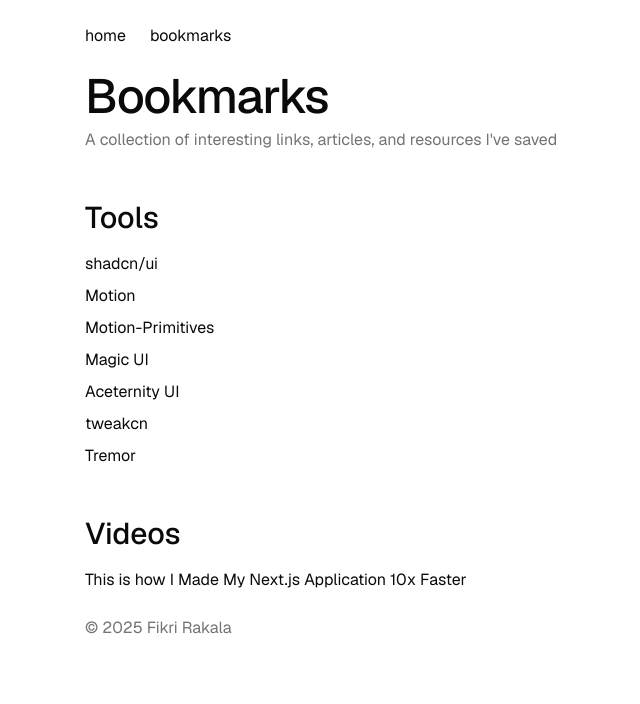
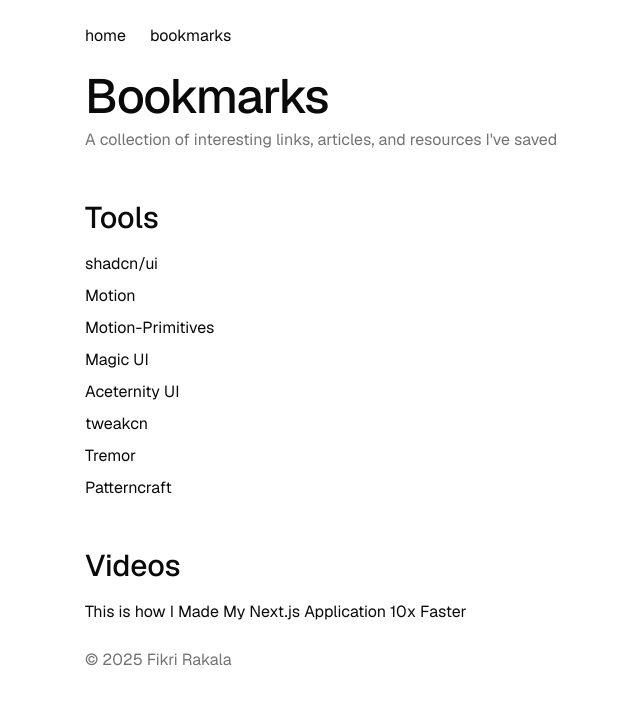
Before and after one commit to fikrirakala/blog, a Next.js app: page /bookmarks in a window 1280 px wide. Shown: the top 704 px of the page, without its empty margins (171-811 px from the left). Built offline with nearby package versions, Linux system fonts and the light colour scheme.

Commit message:
Update Bookmarks

```diff
--- a/src/app/bookmarks/page.tsx
+++ b/src/app/bookmarks/page.tsx
@@ -48,6 +48,11 @@ export default function BookmarksPage() {
               Tremor
             </a>
           </li>
+          <li>
+            <a href="https://patterncraft.fun/" target="_blank">
+              Patterncraft
+            </a>
+          </li>
         </ul>
 
         <h2 className="mt-12 mb-4 text-2xl font-medium md:text-3xl">Videos</h2>
```
